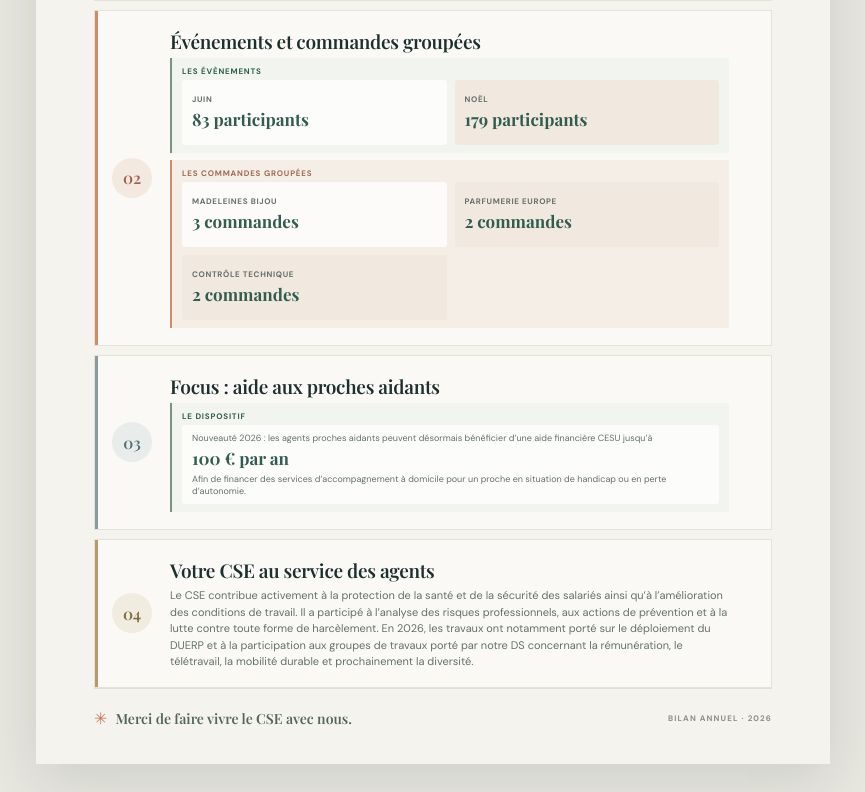
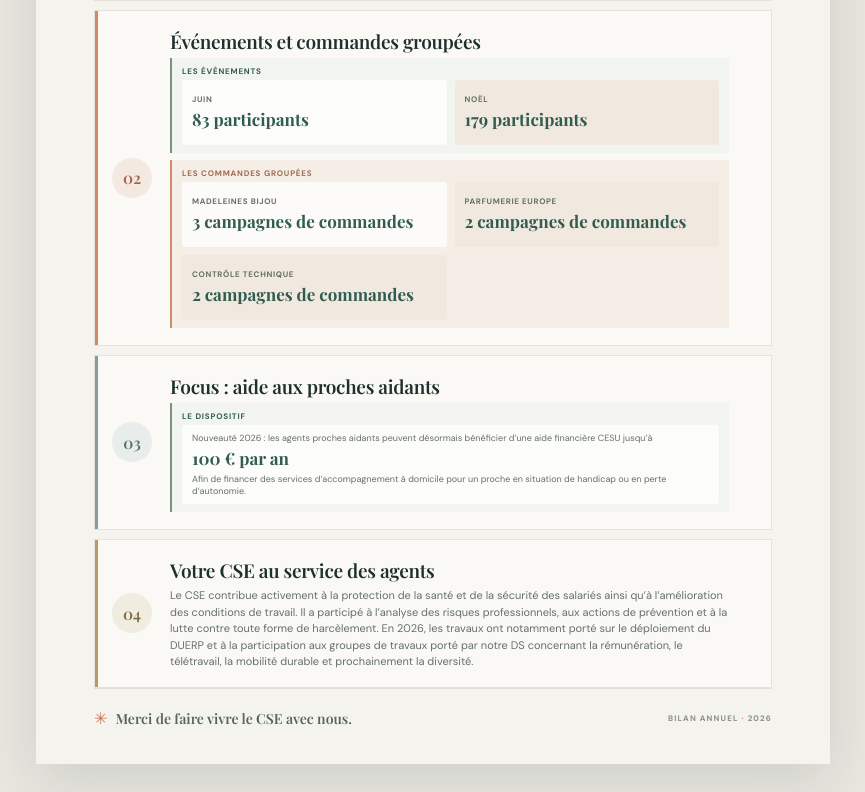
Before and after one commit to PandiiiiPanda/CSE, a plain HTML site: page index.html in a window 1280 px wide. Shown: the part 1267-2059 px from the top of the page, without its empty margins (207-1072 px from the left). Drawn offline with nearby package versions, Linux system fonts and the light colour scheme; a web font is replaced by a local one.

Commit message:
modified:   index.html

```diff
--- a/index.html
+++ b/index.html
@@ -113,9 +113,9 @@
                         <div class="financial-topic ancv-topic">
                             <p class="financial-topic-title">Les commandes groupées</p>
                             <div class="financial-summary">
-                                <p><span>Madeleines Bijou</span><strong>3 commandes</strong></p>
-                                <p><span>Parfumerie Europe</span><strong>2 commandes</strong></p>
-                                <p><span>Contrôle technique</span><strong>2 commandes</strong></p>
+                                <p><span>Madeleines Bijou</span><strong>3 campagnes de commandes</strong></p>
+                                <p><span>Parfumerie Europe</span><strong>2 campagnes de commandes</strong></p>
+                                <p><span>Contrôle technique</span><strong>2 campagnes de commandes</strong></p>
                             </div>
                         </div>
                     </div>
```
